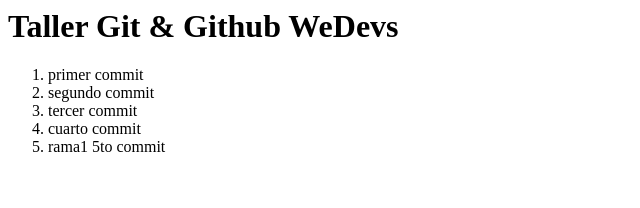
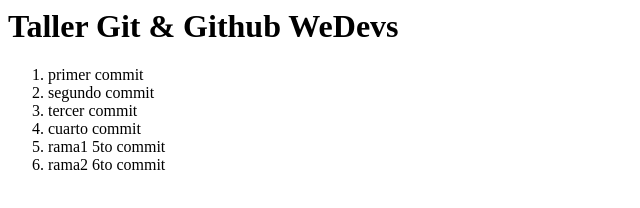
Before and after one commit to falvarezcolq/miproyecto, a plain HTML site: page index.html in a window 1280 px wide. Shown: the whole page, without its empty margins (0-640 px from the left). Drawn offline with Linux system fonts and the light colour scheme.

Commit message:
Rama 2 sexto commiti

```diff
--- a/index.html
+++ b/index.html
@@ -10,6 +10,7 @@
             <li>tercer commit</li>
             <li>cuarto commit</li>
             <li>rama1 5to commit</li>
+            <li>rama2 6to commit</li>
         </ol>
     </body>
 </html>
```
